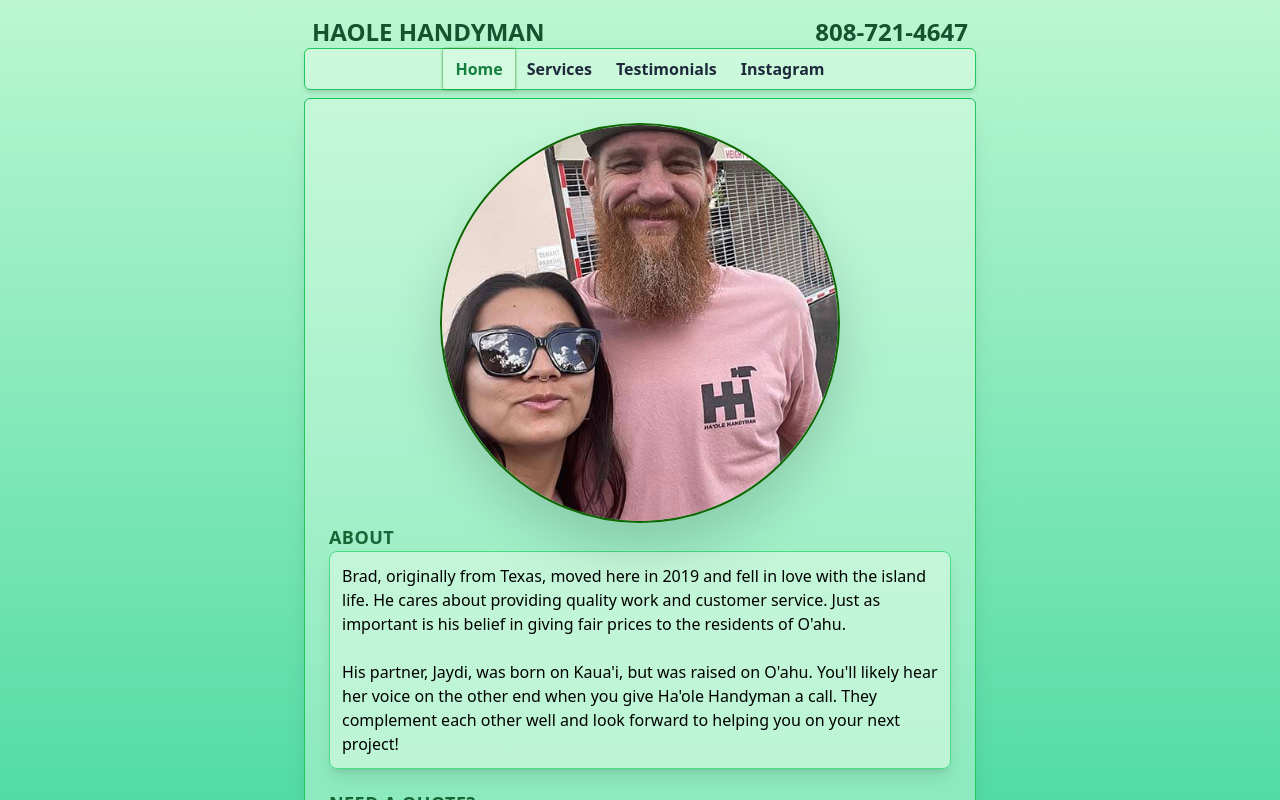
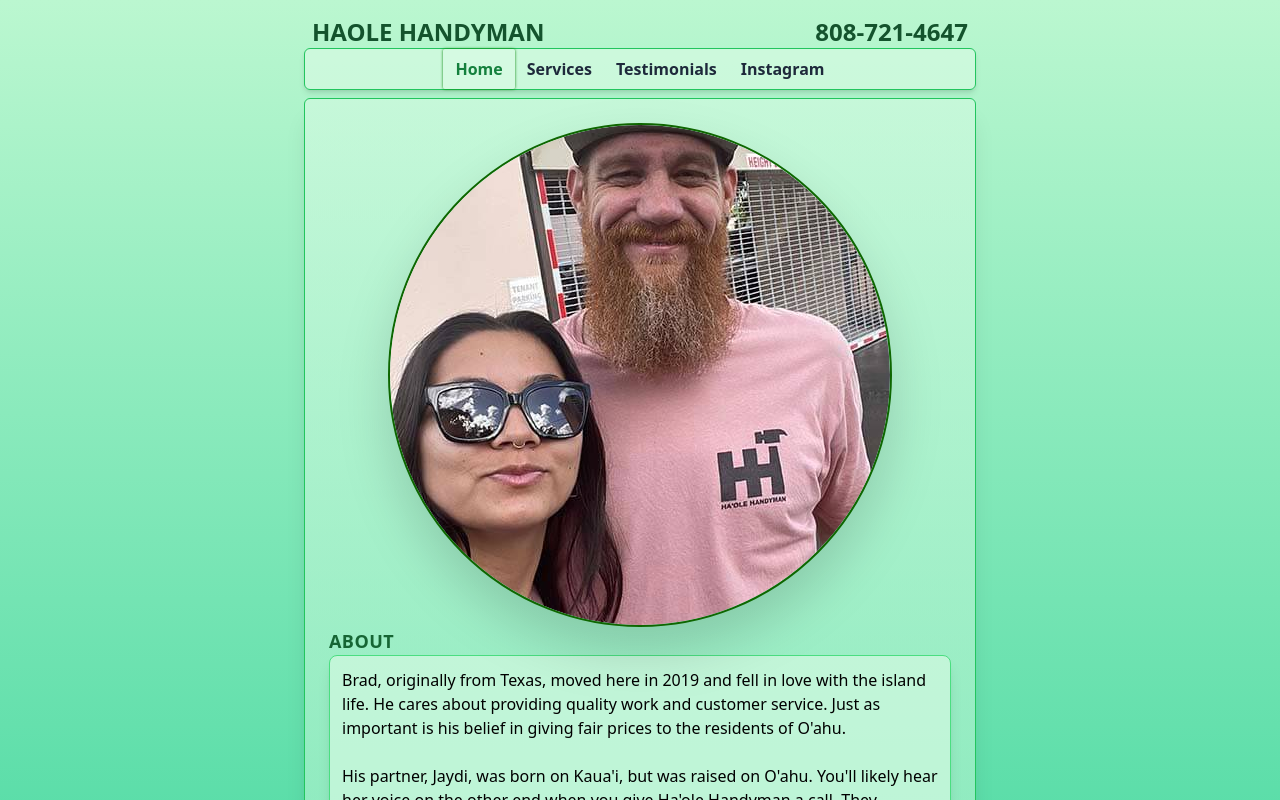
Before and after one commit to zvxvx/haole-handyman, a React (Vite) app: page / in a window 1280 px wide. Shown: the top 800 px of the page. Built offline with nearby package versions, Linux system fonts and the light colour scheme.

Commit message:
Remove fixed h/w

```diff
--- a/src/pages/Home.jsx
+++ b/src/pages/Home.jsx
@@ -17,8 +17,6 @@
 					style={{
 						border: "2px solid  #0e6600",
 						borderRadius: "50%",
-						width: "400px",
-						height: "400px",
 					}}
 					id="owners"
 					alt="Jadyi and Brad"
```
